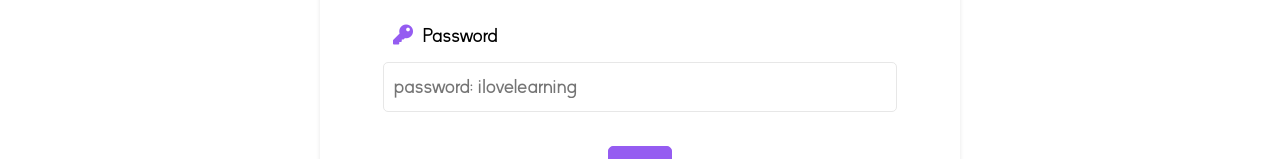
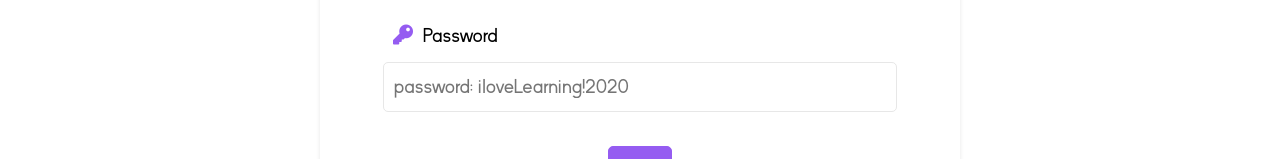
Before and after one commit to SNasser97/pod-points, a React (Create React App) app: page /sign_in in a window 1280 px wide. Shown: the part 538-697 px from the top of the page. Built offline with nearby package versions, Linux system fonts and the light colour scheme; what react-media-player would draw is missing.

Commit message:
providee updated demo placeholder details

```diff
--- a/src/components/SignIn/SignIn.js
+++ b/src/components/SignIn/SignIn.js
@@ -78,7 +78,7 @@ class SignIn extends Component {
                   autoComplete="off"
                   required
                   onChange={onPassFieldChange} // listen for change on input username
-                  placeholder="password: ilovelearning" //! demonstration purposes
+                  placeholder="password: iloveLearning!2020" //! demonstration purposes
                 />
                 <hr className="signin__line" />
               </div>
```
